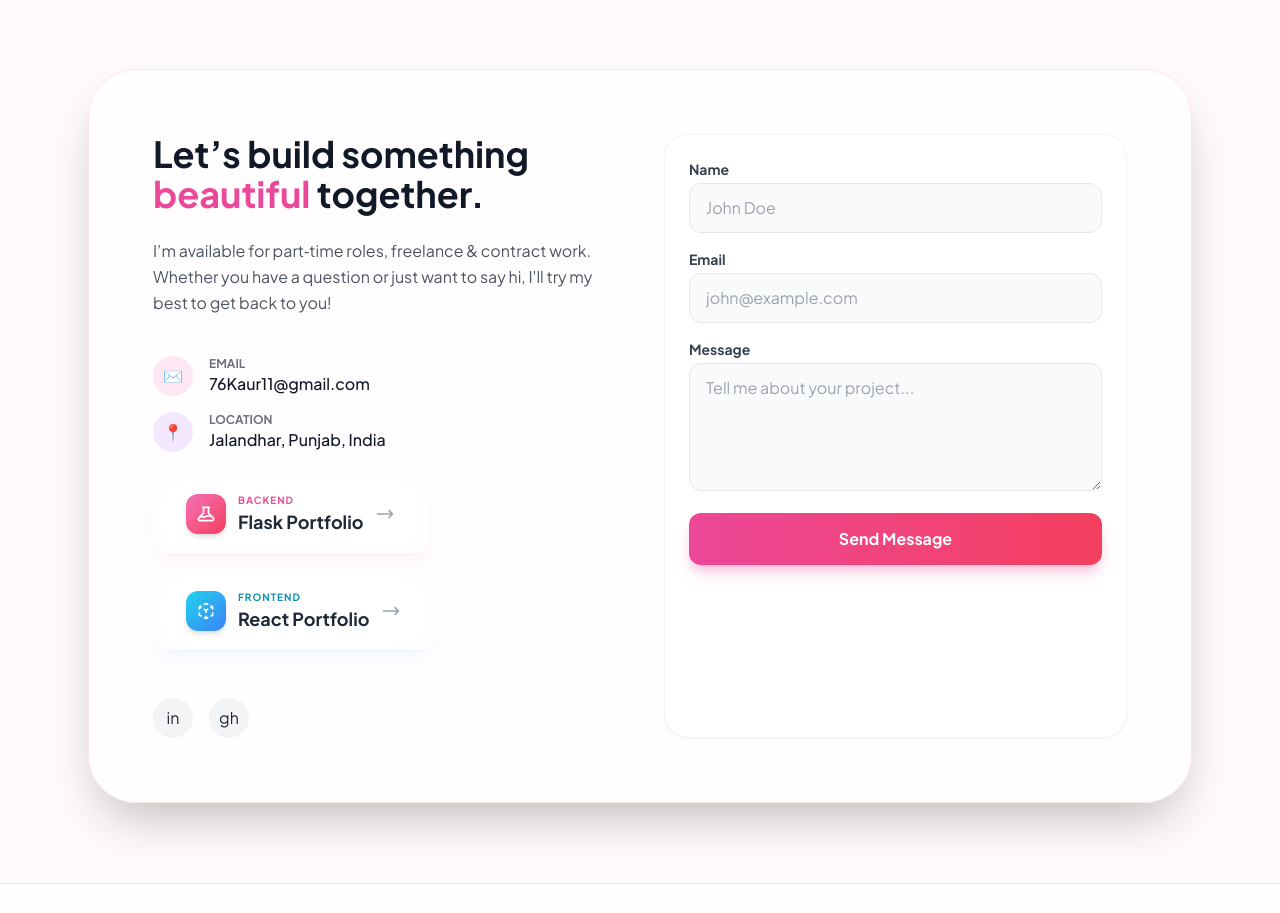
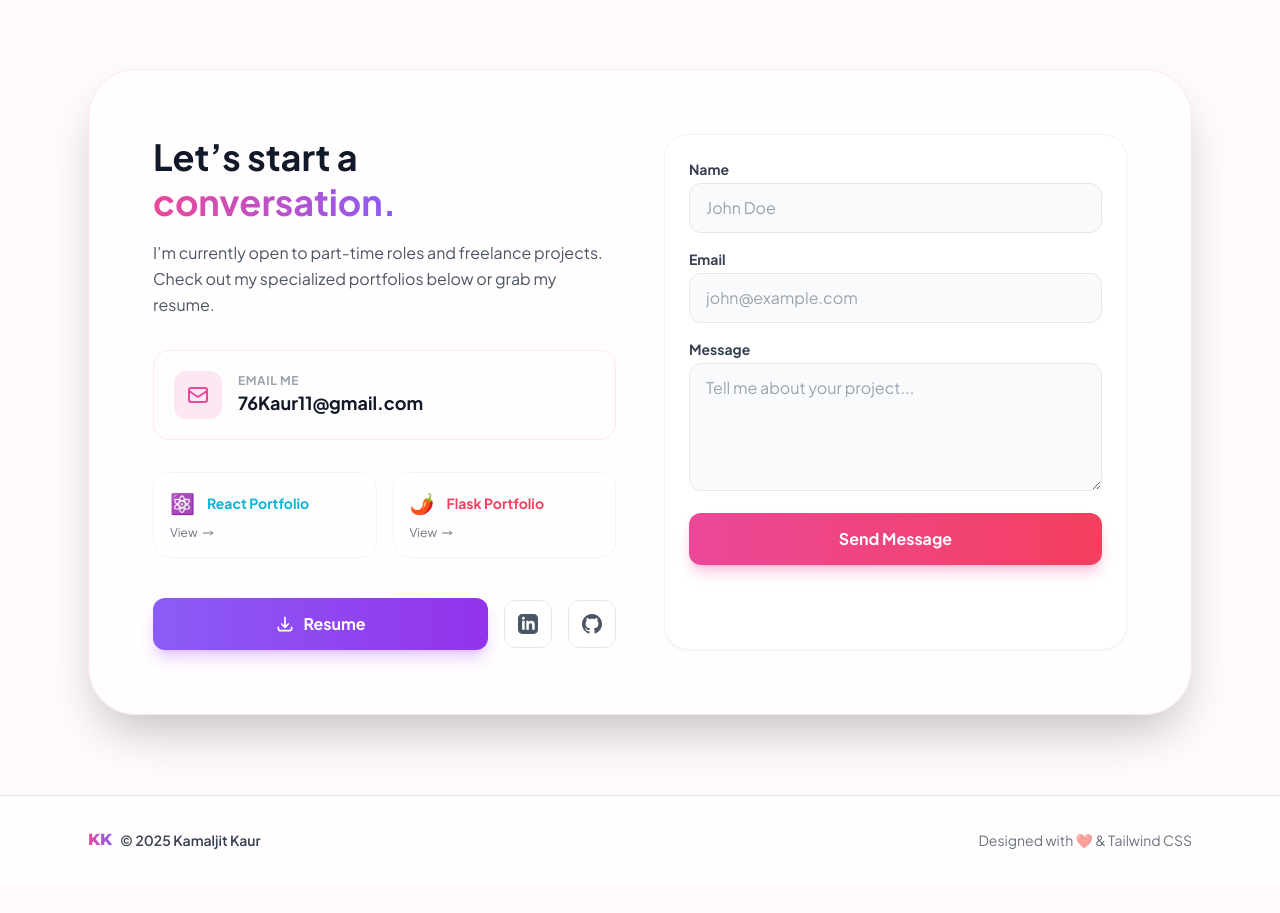
Before and after one commit to Kaur7611/Portfolio-Styled-with-Tailwind, a plain HTML site: page index.html in a window 1280 px wide. Shown: the part 2880-3793 px from the top of the page. After the commit the page ends 3764 px from the top, so only its background shows below. Drawn offline with nearby package versions, Linux system fonts and the light colour scheme.

Commit message:
Updated Contact Section

```diff
--- a/index.html
+++ b/index.html
@@ -418,78 +418,70 @@
           <div class="bg-white/60 dark:bg-charcoal/60 rounded-[3rem] p-8 md:p-16 border border-rose-100 dark:border-white/5 shadow-2xl backdrop-blur-md">
             <div class="grid md:grid-cols-2 gap-12">
 
-              <div class="space-y-6">
-                <h2 class="text-4xl font-bold text-gray-900 dark:text-white">Let’s build something <br><span class="text-pink-500">beautiful</span> together.</h2>
-                <p class="text-gray-600 dark:text-gray-300 leading-relaxed">
-                  I’m available for part‑time roles, freelance & contract work. Whether you have a question or just want to say hi, I'll try my best to get back to you!
-                </p>
+             <div class="space-y-8">
 
-                <div class="space-y-4 pt-4">
-                  <div class="flex items-center gap-4">
-                    <div class="w-10 h-10 bg-pink-100 dark:bg-pink-900/20 rounded-full flex items-center justify-center text-pink-500">✉️</div>
-                    <div>
-                      <div class="text-xs uppercase text-gray-500 font-bold">Email</div>
-                      <a href="mailto:76Kaur11@gmail.com" class="text-gray-900 dark:text-white font-medium hover:text-pink-500 transition">76Kaur11@gmail.com</a>
-                    </div>
-                  </div>
+  <div>
+    <h2 class="text-4xl font-bold text-gray-900 dark:text-white leading-tight">
+      Let’s start a <br>
+      <span class="text-transparent bg-clip-text bg-gradient-to-r from-pink-500 to-violet-500">conversation.</span>
+    </h2>
+    <p class="text-gray-600 dark:text-gray-300 mt-4 leading-relaxed">
+      I’m currently open to part-time roles and freelance projects. Check out my specialized portfolios below or grab my resume.
+    </p>
+  </div>
 
-                  <div class="flex items-center gap-4">
-                    <div class="w-10 h-10 bg-purple-100 dark:bg-purple-900/20 rounded-full flex items-center justify-center text-purple-500">📍</div>
-                    <div>
-                      <div class="text-xs uppercase text-gray-500 font-bold">Location</div>
-                      <div class="text-gray-900 dark:text-white font-medium">Jalandhar, Punjab, India</div>
-                    </div>
-                  </div>
-                </div>
-                <div class="flex flex-wrap gap-5 mt-10">
-
-  <a href="https://kaur7611.pythonanywhere.com/" target="_blank" class="group relative px-8 py-4 rounded-2xl bg-white/40 dark:bg-charcoal/40 backdrop-blur-xl border border-white/50 dark:border-white/10 shadow-lg shadow-pink-500/5 transition-all duration-300 hover:-translate-y-1 hover:shadow-2xl hover:shadow-pink-500/20 overflow-hidden">
-
-    <div class="absolute inset-0 bg-gradient-to-r from-pink-100/50 to-rose-100/50 dark:from-pink-500/10 dark:to-rose-500/10 opacity-0 group-hover:opacity-100 transition-opacity duration-300"></div>
-
-    <div class="relative z-10 flex items-center gap-3">
-      <div class="w-10 h-10 rounded-xl bg-gradient-to-br from-pink-400 to-rose-500 flex items-center justify-center text-white shadow-md group-hover:scale-110 transition-transform duration-300">
-        <svg xmlns="http://www.w3.org/2000/svg" class="w-5 h-5" fill="none" viewBox="0 0 24 24" stroke="currentColor" stroke-width="2">
-          <path stroke-linecap="round" stroke-linejoin="round" d="M19.428 15.428a2 2 0 00-1.022-.547l-2.387-.477a6 6 0 00-3.86.517l-.318.158a6 6 0 01-3.86.517L6.05 15.21a2 2 0 00-1.806.547M8 4h8l-1 1v5.172a2 2 0 00.586 1.414l5 5c1.26 1.26.367 3.414-1.415 3.414H4.828c-1.782 0-2.674-2.154-1.414-3.414l5-5A2 2 0 009 10.172V5L8 4z" />
-        </svg>
-      </div>
-
-      <div class="text-left">
-        <div class="text-[10px] font-bold uppercase tracking-widest text-pink-500 dark:text-pink-400">Backend</div>
-        <div class="text-lg font-bold text-gray-800 dark:text-white group-hover:text-pink-600 dark:group-hover:text-pink-300 transition-colors">Flask Portfolio</div>
-      </div>
-
-      <svg class="w-5 h-5 text-gray-400 group-hover:text-pink-500 group-hover:translate-x-1 transition-all" fill="none" stroke="currentColor" viewBox="0 0 24 24"><path stroke-linecap="round" stroke-linejoin="round" stroke-width="2" d="M17 8l4 4m0 0l-4 4m4-4H3"/></svg>
+  <a href="mailto:youremail@example.com" class="group flex items-center gap-4 p-5 rounded-2xl bg-white/50 dark:bg-white/5 border border-pink-100 dark:border-white/10 hover:border-pink-400 dark:hover:border-pink-500 hover:shadow-lg hover:shadow-pink-500/10 transition-all duration-300">
+    <div class="w-12 h-12 rounded-xl bg-pink-100 dark:bg-pink-900/30 flex items-center justify-center text-pink-500 group-hover:scale-110 transition-transform">
+      <svg xmlns="http://www.w3.org/2000/svg" class="w-6 h-6" fill="none" viewBox="0 0 24 24" stroke="currentColor" stroke-width="2"><path stroke-linecap="round" stroke-linejoin="round" d="M3 8l7.89 5.26a2 2 0 002.22 0L21 8M5 19h14a2 2 0 002-2V7a2 2 0 00-2-2H5a2 2 0 00-2 2v10a2 2 0 002 2z" /></svg>
+    </div>
+    <div>
+      <div class="text-xs font-bold uppercase tracking-wider text-gray-400 dark:text-gray-500">Email Me</div>
+      <div class="text-lg font-bold text-gray-900 dark:text-white group-hover:text-pink-500 transition-colors">76Kaur11@gmail.com</div>
     </div>
   </a>
 
-  <a href="https://kaur7611.github.io/my_portfolio/" target="_blank" class="group relative px-8 py-4 rounded-2xl bg-white/40 dark:bg-charcoal/40 backdrop-blur-xl border border-white/50 dark:border-white/10 shadow-lg shadow-blue-500/5 transition-all duration-300 hover:-translate-y-1 hover:shadow-2xl hover:shadow-cyan-500/20 overflow-hidden">
+  <div class="grid grid-cols-2 gap-4">
 
-    <div class="absolute inset-0 bg-gradient-to-r from-cyan-100/50 to-blue-100/50 dark:from-cyan-500/10 dark:to-blue-500/10 opacity-0 group-hover:opacity-100 transition-opacity duration-300"></div>
+    <a href="https://kaur7611.github.io/my_portfolio/" target="_blank" class="group p-4 rounded-2xl bg-white/50 dark:bg-white/5 border border-gray-100 dark:border-white/10 hover:border-cyan-400 dark:hover:border-cyan-500 hover:-translate-y-1 transition-all duration-300">
+      <div class="flex items-center gap-3 mb-2">
+        <span class="text-xl">⚛️</span>
+        <span class="text-sm font-bold text-cyan-500">React Portfolio</span>
+      </div>
+      <div class="text-xs text-gray-500 dark:text-gray-400 group-hover:text-cyan-500 transition-colors flex items-center gap-1">
+        View <svg class="w-3 h-3" fill="none" stroke="currentColor" viewBox="0 0 24 24"><path stroke-linecap="round" stroke-linejoin="round" stroke-width="2" d="M17 8l4 4m0 0l-4 4m4-4H3"/></svg>
+      </div>
+    </a>
+    <a href="https://kaur7611.pythonanywhere.com/" target="_blank" class="group p-4 rounded-2xl bg-white/50 dark:bg-white/5 border border-gray-100 dark:border-white/10 hover:border-rose-400 dark:hover:border-rose-500 hover:-translate-y-1 transition-all duration-300">
+      <div class="flex items-center gap-3 mb-2">
+        <span class="text-xl">🌶️</span>
+        <span class="text-sm font-bold text-rose-500">Flask Portfolio</span>
+      </div>
+      <div class="text-xs text-gray-500 dark:text-gray-400 group-hover:text-rose-500 transition-colors flex items-center gap-1">
+        View <svg class="w-3 h-3" fill="none" stroke="currentColor" viewBox="0 0 24 24"><path stroke-linecap="round" stroke-linejoin="round" stroke-width="2" d="M17 8l4 4m0 0l-4 4m4-4H3"/></svg>
+      </div>
+    </a>
 
-    <div class="relative z-10 flex items-center gap-3">
-      <div class="w-10 h-10 rounded-xl bg-gradient-to-br from-cyan-400 to-blue-500 flex items-center justify-center text-white shadow-md group-hover:scale-110 transition-transform duration-300">
-        <svg xmlns="http://www.w3.org/2000/svg" class="w-5 h-5 animate-spin-slow" fill="none" viewBox="0 0 24 24" stroke="currentColor" stroke-width="2" style="animation-duration: 10s;">
-          <path stroke-linecap="round" stroke-linejoin="round" d="M14 10l-2 1m0 0l-2-1m2 1v2.5M20 7l-2 1m2-1l-2-1m2 1v2.5M14 4l-2-1-2 1M4 7l2-1M4 7l2 1M4 7v2.5M12 21l-2-1m2 1l2-1m-2 1v-2.5M6 18l-2-1v-2.5M18 18l2-1v-2.5" />
-        </svg>
-      </div>
 
-      <div class="text-left">
-        <div class="text-[10px] font-bold uppercase tracking-widest text-cyan-600 dark:text-cyan-400">Frontend</div>
-        <div class="text-lg font-bold text-gray-800 dark:text-white group-hover:text-cyan-600 dark:group-hover:text-cyan-300 transition-colors">React Portfolio</div>
-      </div>
+  </div>
 
-      <svg class="w-5 h-5 text-gray-400 group-hover:text-cyan-500 group-hover:translate-x-1 transition-all" fill="none" stroke="currentColor" viewBox="0 0 24 24"><path stroke-linecap="round" stroke-linejoin="round" stroke-width="2" d="M17 8l4 4m0 0l-4 4m4-4H3"/></svg>
-    </div>
+<div class="flex flex-wrap items-center gap-4 pt-2">
+    <a href="Kamaljit Kaur Resume.pdf" download class="flex-1 flex items-center justify-center gap-2 bg-gradient-to-r from-violet-500 to-purple-600 hover:from-violet-600 hover:to-purple-700 text-white px-6 py-3.5 rounded-xl font-bold shadow-lg shadow-purple-500/30 hover:shadow-purple-500/50 hover:scale-[1.02] transition-all">
+    <svg xmlns="http://www.w3.org/2000/svg" class="w-5 h-5" fill="none" viewBox="0 0 24 24" stroke="currentColor" stroke-width="2">
+      <path stroke-linecap="round" stroke-linejoin="round" d="M4 16v1a3 3 0 003 3h10a3 3 0 003-3v-1m-4-4l-4 4m0 0l-4-4m4 4V4" />
+    </svg>
+    <span>Resume</span>
   </a>
 
+    <a href="https://www.linkedin.com/in/kamaljit-kaur-webdev" class="w-12 h-12 rounded-xl bg-white dark:bg-white/5 border border-gray-200 dark:border-white/10 flex items-center justify-center text-gray-600 dark:text-gray-300 hover:text-blue-600 hover:border-blue-300 dark:hover:text-blue-400 transition-all hover:scale-110">
+      <svg class="w-5 h-5" fill="currentColor" viewBox="0 0 24 24"><path d="M19 0h-14c-2.761 0-5 2.239-5 5v14c0 2.761 2.239 5 5 5h14c2.762 0 5-2.239 5-5v-14c0-2.761-2.238-5-5-5zm-11 19h-3v-11h3v11zm-1.5-12.268c-.966 0-1.75-.79-1.75-1.764s.784-1.764 1.75-1.764 1.75.79 1.75 1.764-.783 1.764-1.75 1.764zm13.5 12.268h-3v-5.604c0-3.368-4-3.113-4 0v5.604h-3v-11h3v1.765c1.396-2.586 7-2.777 7 2.476v6.759z"/></svg>
+    </a>
+
+    <a href="https://github.com/Kaur7611" class="w-12 h-12 rounded-xl bg-white dark:bg-white/5 border border-gray-200 dark:border-white/10 flex items-center justify-center text-gray-600 dark:text-gray-300 hover:text-black dark:hover:text-white hover:border-gray-400 transition-all hover:scale-110">
+      <svg class="w-5 h-5" fill="currentColor" viewBox="0 0 24 24"><path d="M12 0c-6.626 0-12 5.373-12 12 0 5.302 3.438 9.8 8.207 11.387.599.111.793-.261.793-.577v-2.234c-3.338.726-4.033-1.416-4.033-1.416-.546-1.387-1.333-1.756-1.333-1.756-1.089-.745.083-.729.083-.729 1.205.084 1.839 1.237 1.839 1.237 1.07 1.834 2.807 1.304 3.492.997.107-.775.418-1.305.762-1.604-2.665-.305-5.467-1.334-5.467-5.931 0-1.311.469-2.381 1.236-3.221-.124-.303-.535-1.524.117-3.176 0 0 1.008-.322 3.301 1.23.957-.266 1.983-.399 3.003-.404 1.02.005 2.047.138 3.006.404 2.291-1.552 3.297-1.23 3.297-1.23.653 1.653.242 2.874.118 3.176.77.84 1.235 1.911 1.235 3.221 0 4.609-2.807 5.624-5.479 5.921.43.372.823 1.102.823 2.222v3.293c0 .319.192.694.801.576 4.765-1.589 8.199-6.086 8.199-11.386 0-6.627-5.373-12-12-12z"/></svg>
+    </a>
+  </div>
+
 </div>
-
-                <div class="flex gap-4 pt-6">
-                   <a href="http://www.linkedin.com/in/kamaljit-kaur-webdev" class="w-10 h-10 rounded-full bg-gray-100 dark:bg-gray-800 flex items-center justify-center hover:bg-pink-500 hover:text-white transition-all">in</a>
-                   <a href="https://github.com/Kaur7611" class="w-10 h-10 rounded-full bg-gray-100 dark:bg-gray-800 flex items-center justify-center hover:bg-black hover:text-white transition-all">gh</a>
-                </div>
-              </div>
 <form id="contactForm" class="space-y-4 bg-white dark:bg-black/40 p-6 rounded-3xl shadow-sm border border-gray-100 dark:border-white/5" onsubmit="event.preventDefault(); handleSubmit(event);">
     <div>
       <label for="name" class="block text-sm font-bold text-gray-700 dark:text-gray-300 mb-1">Name</label>
```
Also changed, not shown: 1 other file.
